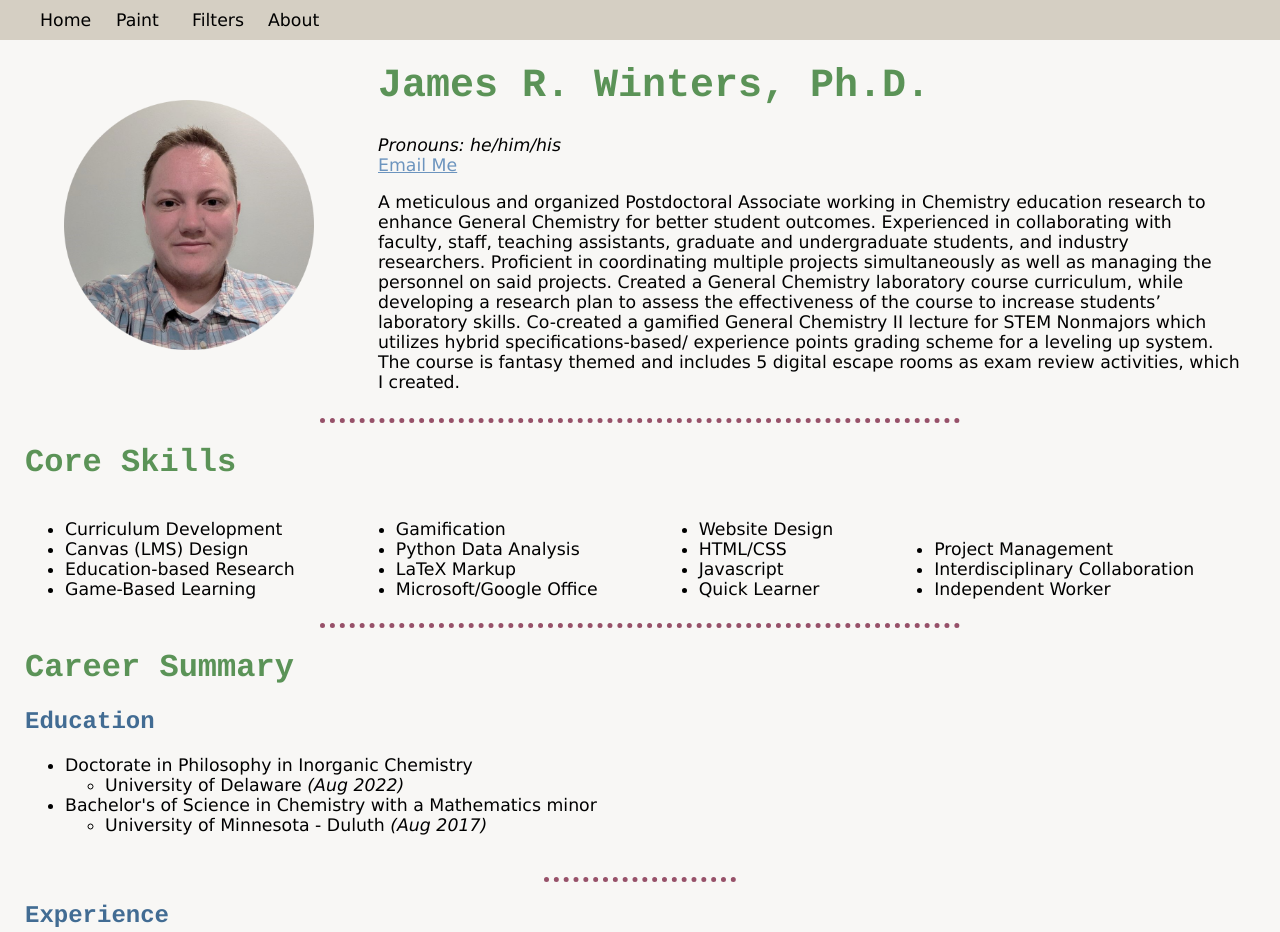
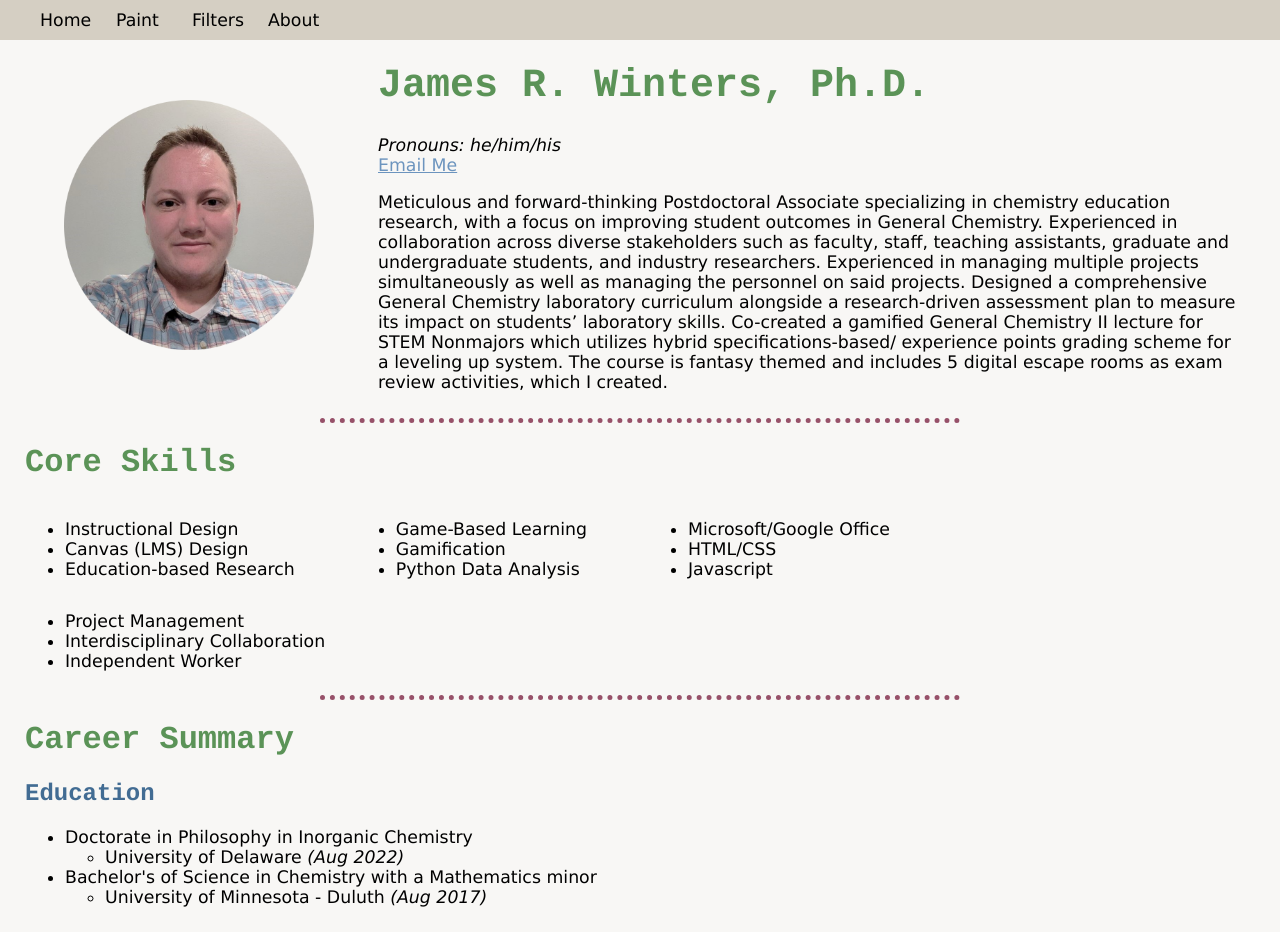
Before and after one commit to james-winters/my-site, a plain HTML site: page about.html in a window 1280 px wide. Shown: the top 932 px of the page. Drawn offline with Linux system fonts and the light colour scheme.

Commit message:
Update about.html

```diff
--- a/about.html
+++ b/about.html
@@ -27,10 +27,10 @@
   <p><em>Pronouns: he/him/his</em>
     <br><a href="mailto:j159winters@gmail.com">
     Email Me</a></p>
-  <p>A meticulous and organized Postdoctoral Associate working in Chemistry education research to enhance General Chemistry for better student outcomes.
-    Experienced in collaborating with faculty, staff, teaching assistants, graduate and undergraduate students, and industry researchers.
-    Proficient in coordinating multiple projects simultaneously as well as managing the personnel on said projects. Created a General Chemistry laboratory course curriculum,
-     while developing a research plan to assess the effectiveness of the course to increase students’ laboratory skills. Co-created a gamified General Chemistry II lecture for
+  <p>Meticulous and forward-thinking Postdoctoral Associate specializing in chemistry education research, with a focus on improving student outcomes in General Chemistry.
+    Experienced in collaboration across diverse stakeholders such as faculty, staff, teaching assistants, graduate and undergraduate students, and industry researchers.
+    Experienced in managing multiple projects simultaneously as well as managing the personnel on said projects. Designed a comprehensive General Chemistry laboratory
+    curriculum alongside a research-driven assessment plan to measure its impact on students’ laboratory skills. Co-created a gamified General Chemistry II lecture for
       STEM Nonmajors which utilizes hybrid specifications-based/ experience points grading scheme for a leveling up system. The course is fantasy themed and includes
        5 digital escape rooms as exam review activities, which I created.</p>
 </div>
@@ -40,26 +40,23 @@
 <h1>Core Skills</h1>
 <div class="skills">
   <ul>
-    <li>Curriculum Development</li>
+    <li>Instructional Design</li>
     <li>Canvas (LMS) Design</li>
     <li>Education-based Research</li>
-    <li>Game-Based Learning</li>
   </ul>
 </div>
 <div class="skills">
   <ul>
+    <li>Game-Based Learning</li>
     <li>Gamification</li>
     <li>Python Data Analysis</li>
-    <li>LaTeX Markup</li>
-    <li>Microsoft/Google Office</li>
   </ul>
 </div>
 <div class="skills">
   <ul>
-    <li>Website Design</li>
+    <li>Microsoft/Google Office</li>
     <li>HTML/CSS</li>
     <li>Javascript</li>
-    <li>Quick Learner</li>
   </ul>
 </div>
 <div class="skills">
```
